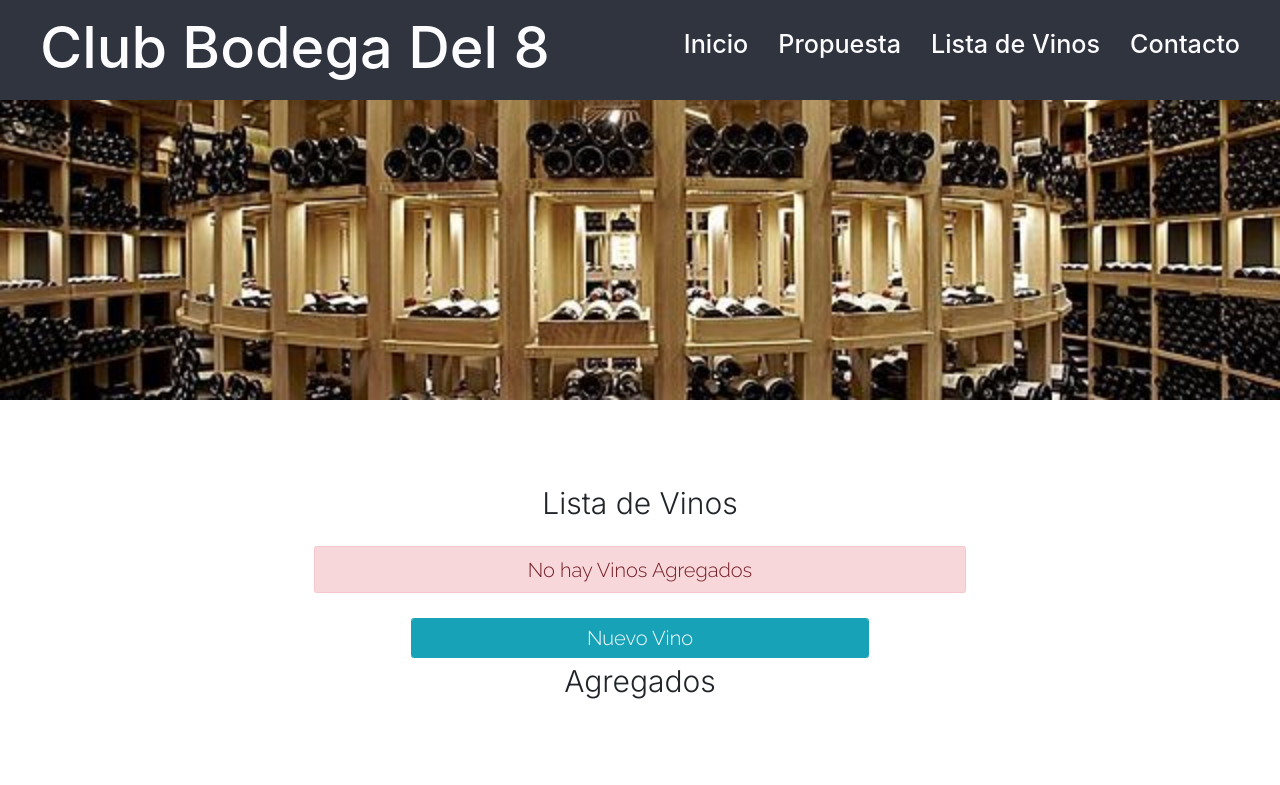
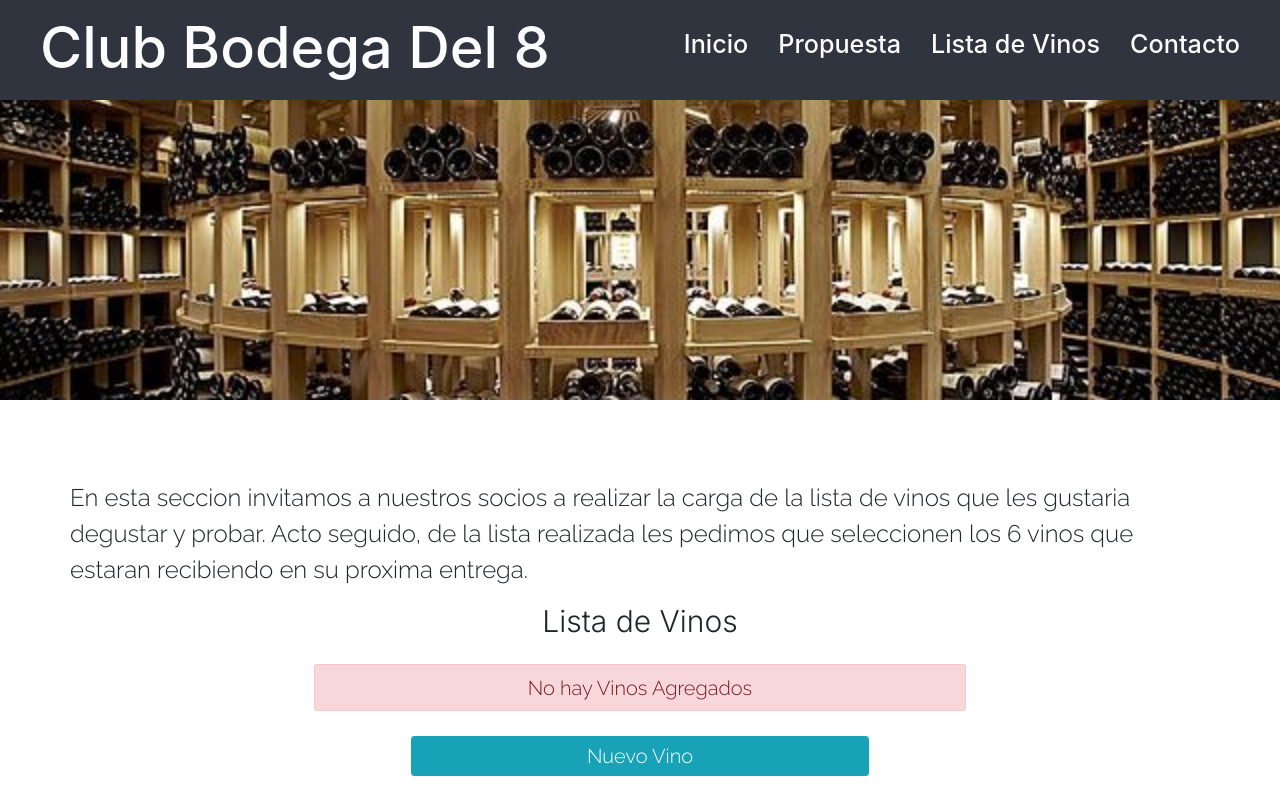
Before and after one commit to Dasr85/React_utn, a React (Vite) app: page /Lista in a window 1280 px wide. Shown: the top 785 px of the page. Built offline with nearby package versions, Linux system fonts and the light colour scheme.

Commit message:
arreglo lista

```diff
--- a/src/componentes/lista/WineApp.css
+++ b/src/componentes/lista/WineApp.css
@@ -56,3 +56,7 @@
     text-align: center;
 
 }
+p{
+    font-family: var(--alternative-font);
+    font-size:var(--font-large);
+}
--- a/src/componentes/lista/WineApp.jsx
+++ b/src/componentes/lista/WineApp.jsx
@@ -28,6 +28,7 @@ function WineApp() {
         <img src={lista} alt="" />
       </div>
       <div className="container">
+        <p>En esta seccion invitamos a nuestros socios a realizar la carga de la lista de vinos que les gustaria degustar y probar. Acto seguido, de la lista realizada les pedimos que seleccionen los 6 vinos que estaran recibiendo en su proxima entrega.</p>
         <h3 className="text-center p-2">Lista de Vinos</h3>
         <div className="row justify-content-center"></div>
         <div className="row justify-content-center mt-4">
@@ -52,7 +53,7 @@ function WineApp() {
           </div>
         </div>
 
-        <h3 className="p-2">Agregados</h3>
+        <h3 className="p-2">Vinos seleccionados para tu proxima entrega:</h3>
         <div className="row justify-content-center mt-4">
           {filterWine(true).map(item => (
             <div className="col-12 col-md-7 mb-3" key={item.id}>
```
